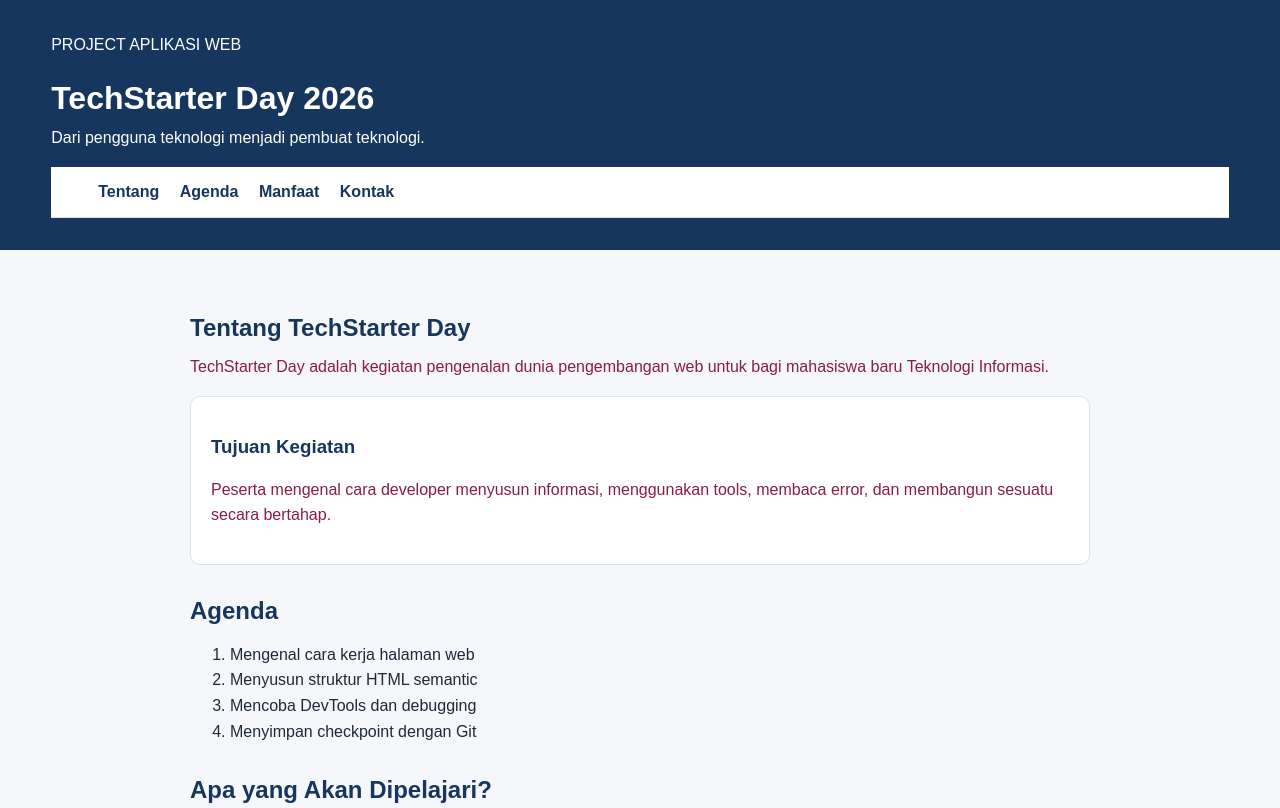
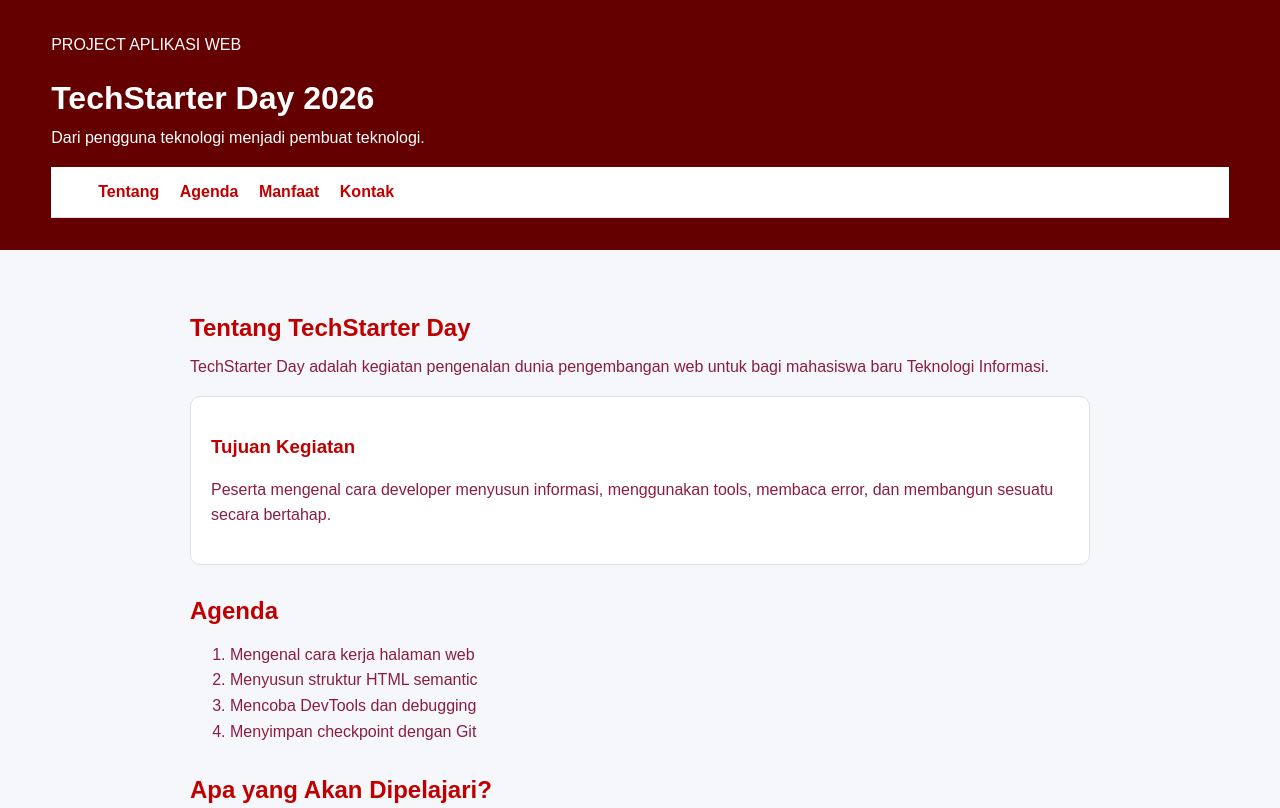
Before and after one commit to enskiedev/Project-Web-2604025, a plain HTML site: page index.html in a window 1280 px wide. Shown: the top 808 px of the page. Drawn offline with Linux system fonts and the light colour scheme.

Commit message:
Update style.css

```diff
--- a/style.css
+++ b/style.css
@@ -4,7 +4,7 @@
 body {
     margin: 0;
     font-family: Arial, sans-serif;
-    color: #1f2937;
+    color: #8b1e3f;
     background: #f5f7fa;
     line-height: 1.6;
 }
@@ -22,7 +22,7 @@ main {
 h1,
 h2,
 h3 {
-    color: #17365d;
+    color: #c00000;
     line-height: 1.2;
 }
 h1 {
@@ -38,7 +38,7 @@ p {
 }
 
 header {
-    background: #17365d;
+    background: #640000;
     color: white;
     padding: 2rem 4%;
 }
@@ -51,7 +51,7 @@ nav {
     border-bottom: 1px solid #dbe2ea;
 }
 nav a {
-    color: #17365d;
+    color: #c00000;
     font-weight: 700;
     text-decoration: none;
     margin-right: 1rem;
@@ -83,7 +83,7 @@ section p {
 }
 
 .note {
-    border-left: 4px solid #17365d;
+    border-left: 4px solid #8b1e3f;
 }
 
 .note {
```
